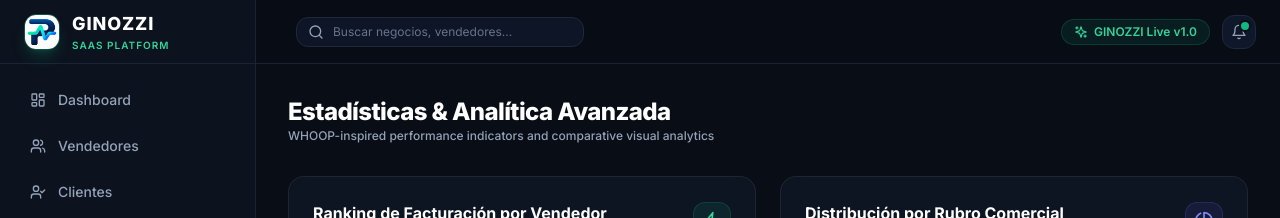
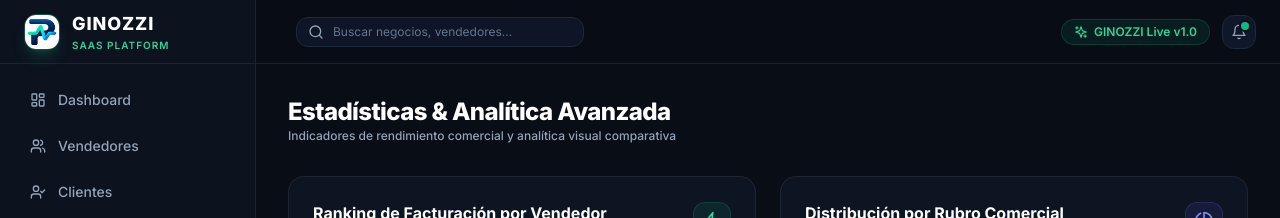
Before and after one commit to nevorasoftware/ginozzi-frontend, a React (Vite) app: page /estadisticas in a window 1280 px wide. Shown: the top 218 px of the page. Built offline with nearby package versions, Linux system fonts and the light colour scheme; no server answers; sample sign-in values are in the browser's storage.

Commit message:
fix: replace WHOOP-inspired subtitle in Estadisticas view with Spanish description

```diff
--- a/src/pages/Estadisticas.tsx
+++ b/src/pages/Estadisticas.tsx
@@ -48,7 +48,7 @@
     <div className="space-y-8 animate-fadeIn">
       <div>
         <h1 className="text-2xl font-black text-white tracking-tight">Estadísticas & Analítica Avanzada</h1>
-        <p className="text-xs text-slate-400 font-medium">WHOOP-inspired performance indicators and comparative visual analytics</p>
+        <p className="text-xs text-slate-400 font-medium">Indicadores de rendimiento comercial y analítica visual comparativa</p>
       </div>
 
       <div className="grid grid-cols-1 lg:grid-cols-2 gap-6">
```
